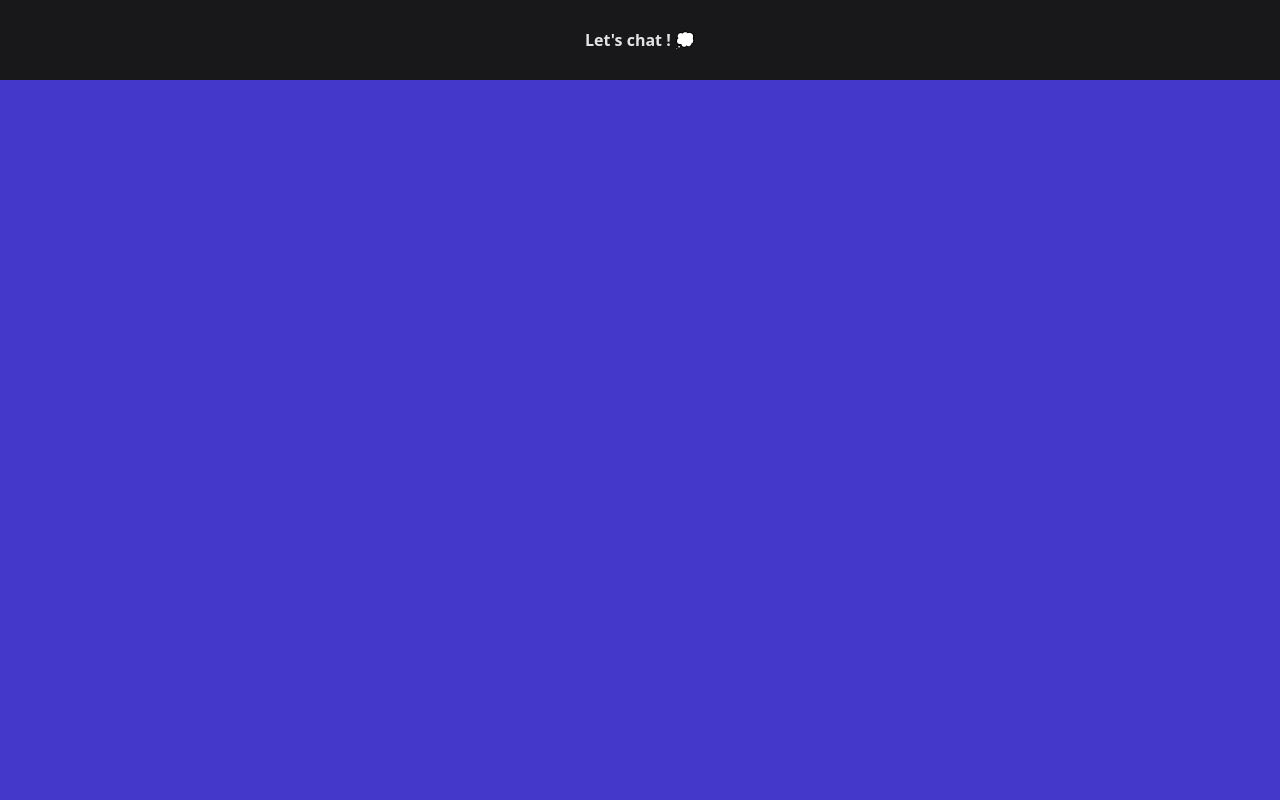
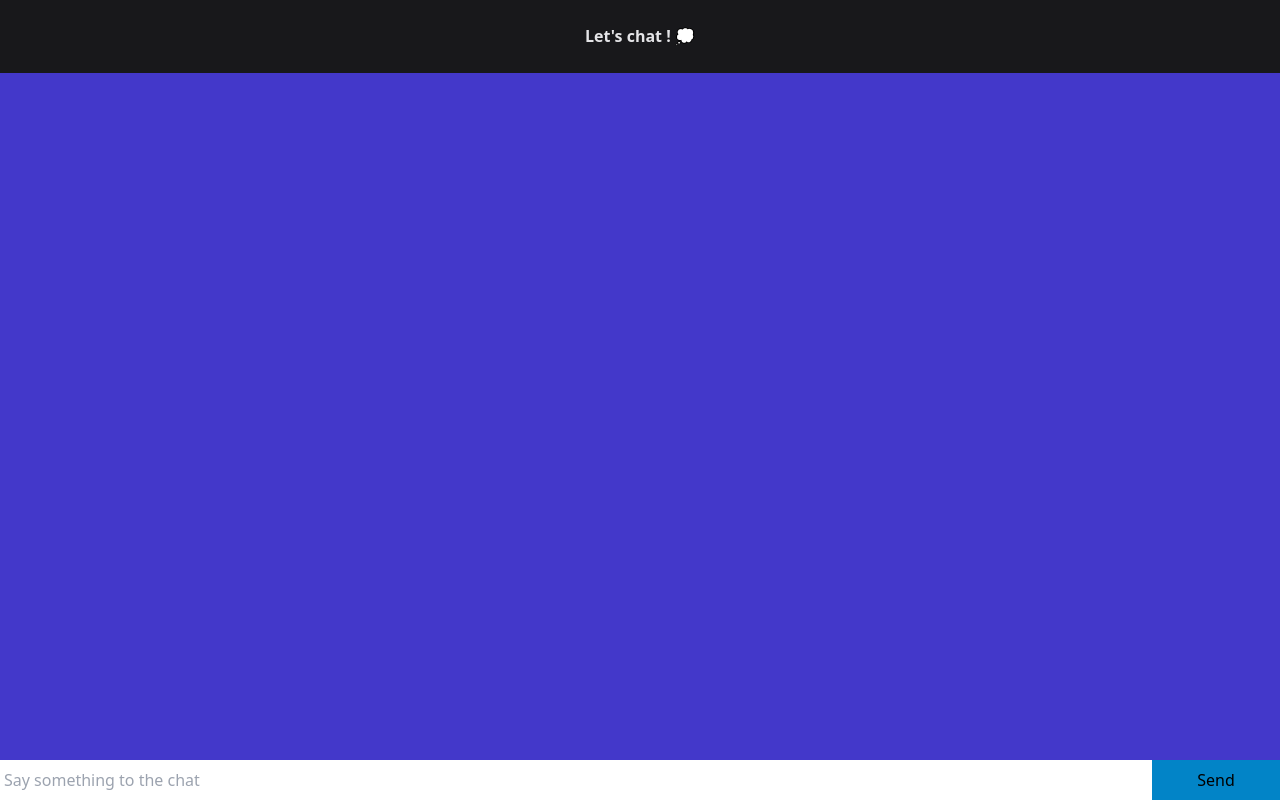
Before and after one commit to d-stoianov/chat-app, a React (Vite) app in the folder client/: page / in a window 1280 px wide. Built offline with nearby package versions, Linux system fonts and the light colour scheme.

Commit message:
Create Chat.jsx component.
In Chat component there are messages and ChatInput.jsx component. Messages are being added with ChatInput component. When either button was clicked or enter pressed component sends the message to the parent.

```diff
--- a/client/src/App.jsx
+++ b/client/src/App.jsx
@@ -1,9 +1,11 @@
+import Chat from "./components/Chat"
 import Header from "./components/Header"
 
 const App = () => {
     return (
-        <div>
+        <div className="h-screen flex flex-col">
             <Header />
+            <Chat />
         </div>
     )
 }
--- /dev/null
+++ b/client/src/components/Chat.jsx
@@ -0,0 +1,28 @@
+import { useState } from "react"
+import ChatInput from "./ChatInput"
+
+const Chat = () => {
+    const [messages, setMessages] = useState([])
+
+    const renderMessage = (message) => {
+        setMessages([...messages, message])
+    }
+
+    return (
+        <main className="w-full h-full flex flex-col justify-between overflow-y-hidden">
+            <div className="w-full h-full gap-0.5 px-4 py-1 flex flex-col overflow-y-auto">
+                {messages.map((msg, idx) => (
+                    <p
+                        key={idx}
+                        className="text-zinc-200 self-end"
+                    >
+                        {msg}
+                    </p>
+                ))}
+            </div>
+            <ChatInput onMessage={renderMessage} />
+        </main>
+    )
+}
+
+export default Chat
--- /dev/null
+++ b/client/src/components/ChatInput.jsx
@@ -0,0 +1,30 @@
+import { useState } from "react";
+
+const ChatInput = ({ onMessage }) => {
+    const [message, setMessage] = useState("")
+
+    const handleSubmit = (e) => {
+        e.preventDefault()
+        onMessage(message)
+        setMessage("")
+    }
+
+    return (
+        <form onSubmit={handleSubmit} className="w-full flex">
+            <input
+                placeholder="Say something to the chat"
+                className="w-[80%] md:w-[90%] outline-none p-1 py-2"
+                value={message}
+                onChange={(e) => setMessage(e.target.value)}
+            />
+            <button
+                className="w-[20%] md:w-[10%] bg-sky-600 flex justify-center items-center"
+                type="submit"
+            >
+                Send
+            </button>
+        </form>
+    )
+}
+
+export default ChatInput;
```
